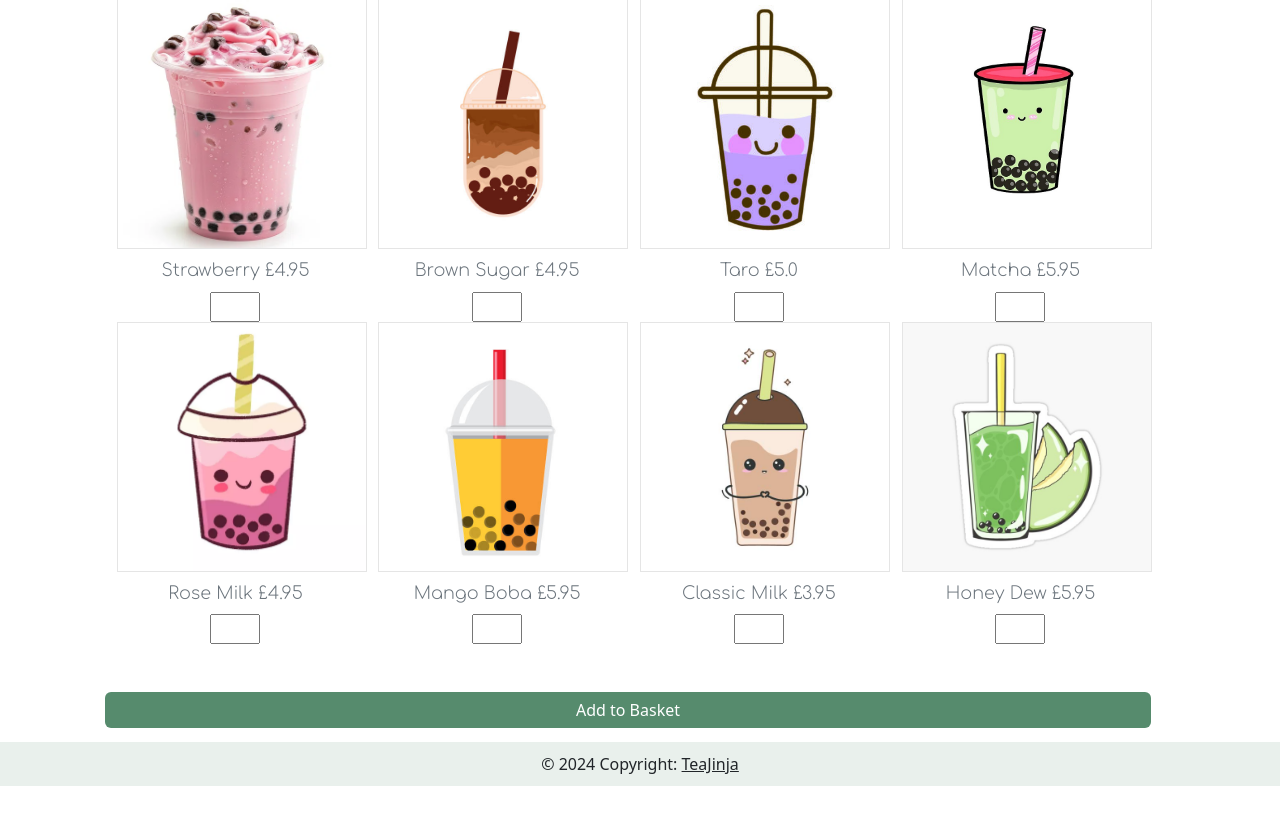
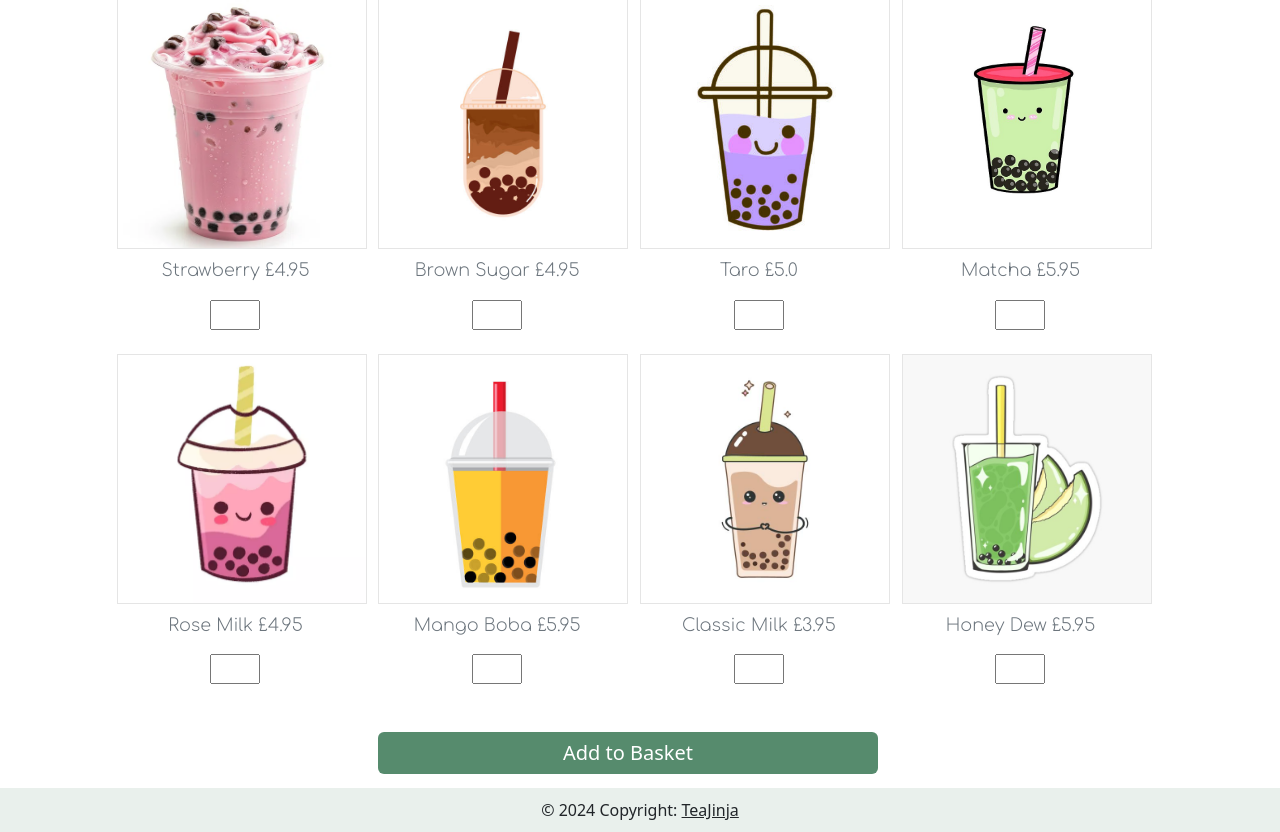
Before and after one commit to xiaojieee/week11_jen_shujie, a Flask app: page /order/ in a window 1280 px wide. Shown: the part 259-1091 px from the top of the page. Before the commit the page ends 1045 px from the top, so only its background shows below. Run offline with Flask 3, Linux system fonts and the light colour scheme; data comes from the database, SQL or seed files in the repository.

Commit message:
Moved calculate_totals to basket_functions.py, cleaning & organising code

```diff
--- a/application/routes.py
+++ b/application/routes.py
@@ -1,6 +1,6 @@
 from flask import render_template, url_for, request, redirect, session
 from application import app
-from application.basket_functions import add_to_basket
+from application.basket_functions import add_to_basket, calculate_totals
 from application.data_access import get_tea, submit_order_db
 from datetime import datetime, timedelta
 
@@ -42,26 +42,6 @@ def our_stores():
     return render_template('store.html', active_stores='active')
 
 
-def calculate_totals(basket):
-    total_price = 0
-    total_quantity = 0
-
-    for tea in basket:
-        try:
-            tea_price = float(tea['tea_price'])
-            quantity_str = tea.get('quantity', '')
-            if quantity_str:
-                quantity = int(quantity_str)
-                total_price += tea_price * quantity
-                total_quantity += quantity
-        except (ValueError, TypeError):
-            continue
-
-    total_price_rounded = "{:.2f}".format(total_price)
-
-    return total_price_rounded, total_quantity
-
-
 @app.route('/basket/', methods=['GET', 'POST'])
 def basket():
 
@@ -93,6 +73,11 @@ def basket():
     return render_template('basketcopy.html', basket=customer_basket, total_price=total_price, total_quantity=total_quantity)
 
 
+@app.route('/complete/')
+def complete():
+    return render_template('complete_order.html')
+
+
 # @app.route('/basket/', methods=['GET', 'POST'])
 # def basket():
 #
@@ -105,8 +90,3 @@ def basket():
 #         return redirect(url_for('complete'))
 #
 #     return render_template('basket.html')
-
-
-@app.route('/complete/')
-def complete():
-    return render_template('complete_order.html')
--- a/application/static/main_styles.css
+++ b/application/static/main_styles.css
@@ -83,6 +83,11 @@ p {
     width: 500px;
 }
 
+.basket_button{
+    width: 500px;
+    font-size: 1.25rem;
+}
+
 .checkout_button, .basket_button {
     background-color: rgb(44, 110, 73, 0.8);
     border: none;
--- a/application/templates/basketcopy.html
+++ b/application/templates/basketcopy.html
@@ -1,9 +1,7 @@
 {% extends "layout.html" %}
-
 {%block body_content %}
 
 <div class="container px-3 my-5 clearfix">
-    <!-- Shopping cart table -->
     <div class="card">
         <div class="card-header">
             <h1>Basket</h1>
--- a/application/templates/order.html
+++ b/application/templates/order.html
@@ -1,18 +1,19 @@
 {% extends "layout.html" %}
-
 {%block body_content %}
 
 <h1 class="my-5">Bubble Tea Menu</h1>
 <div class="row container-fluid">
-    <div class="col-md-1">
-    </div>
+
+    <div class="col-md-1"></div>
     <div class="col-md-10 text-center">
         <div class="row">
         {% for tea in tea_db %}
 
-        <div class="col-md-3">
+            <div class="col-md-3 mb-4">
+                    <figure>
                         <img class="tea_image" src="{{ url_for('static', filename=tea.tea_filename) }}">
                         <figcaption class="figure-caption mt-2 mb-2">{{ tea.tea_name }} £{{ tea.tea_price }}</figcaption>
+                    </figure>
                     <form method="POST">
                         <input type="hidden" name="tea_id[]" value="{{ tea.tea_id }}">
                         <input type="hidden" name="tea_name[]" value="{{ tea.tea_name }}">
@@ -20,14 +21,14 @@
                         <input type="hidden" name="tea_filename[]" value="{{ tea.tea_filename }}">
                         <input type="number" id="quantity" name="quantity[]" min="1" max="5">
             </div>
+
         {% endfor %}
-                    <button type="submit" class="text-center basket_button btn btn-primary my-5">Add to Basket</button>
+        </div>
+                        <button type="submit" class="basket_button btn btn-primary mt-4 mb-5">Add to Basket</button>
                     </form>
+
     </div>
-    </div>
-    <div class="col-md-1">
-    </div>
+    <div class="col-md-1"></div>
 </div>
 
-
 {% endblock %}
```
Also changed, not shown: application/basket_functions.py (+20 -0 lines). Lines whose indentation alone changed are shown as unchanged.
